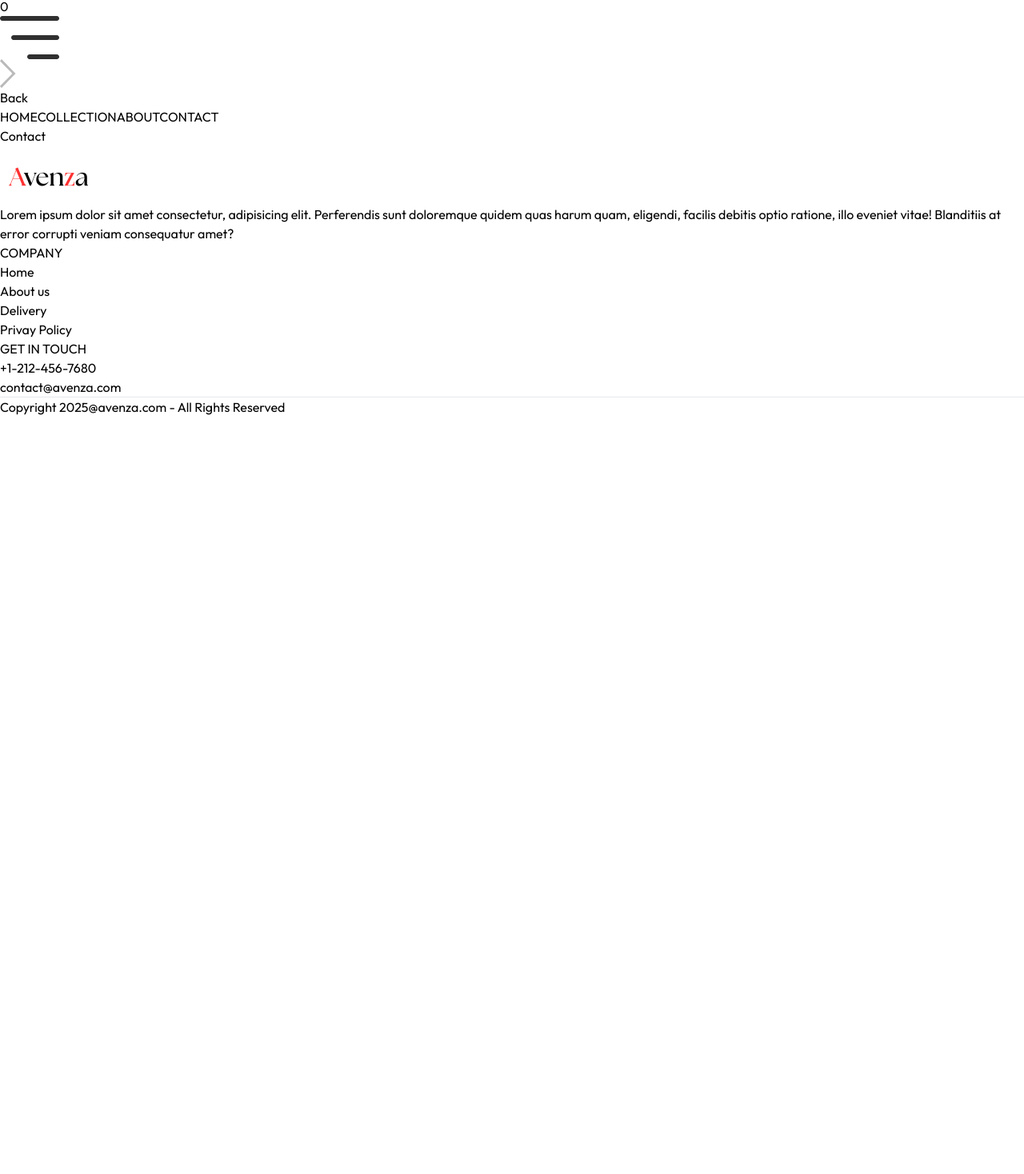
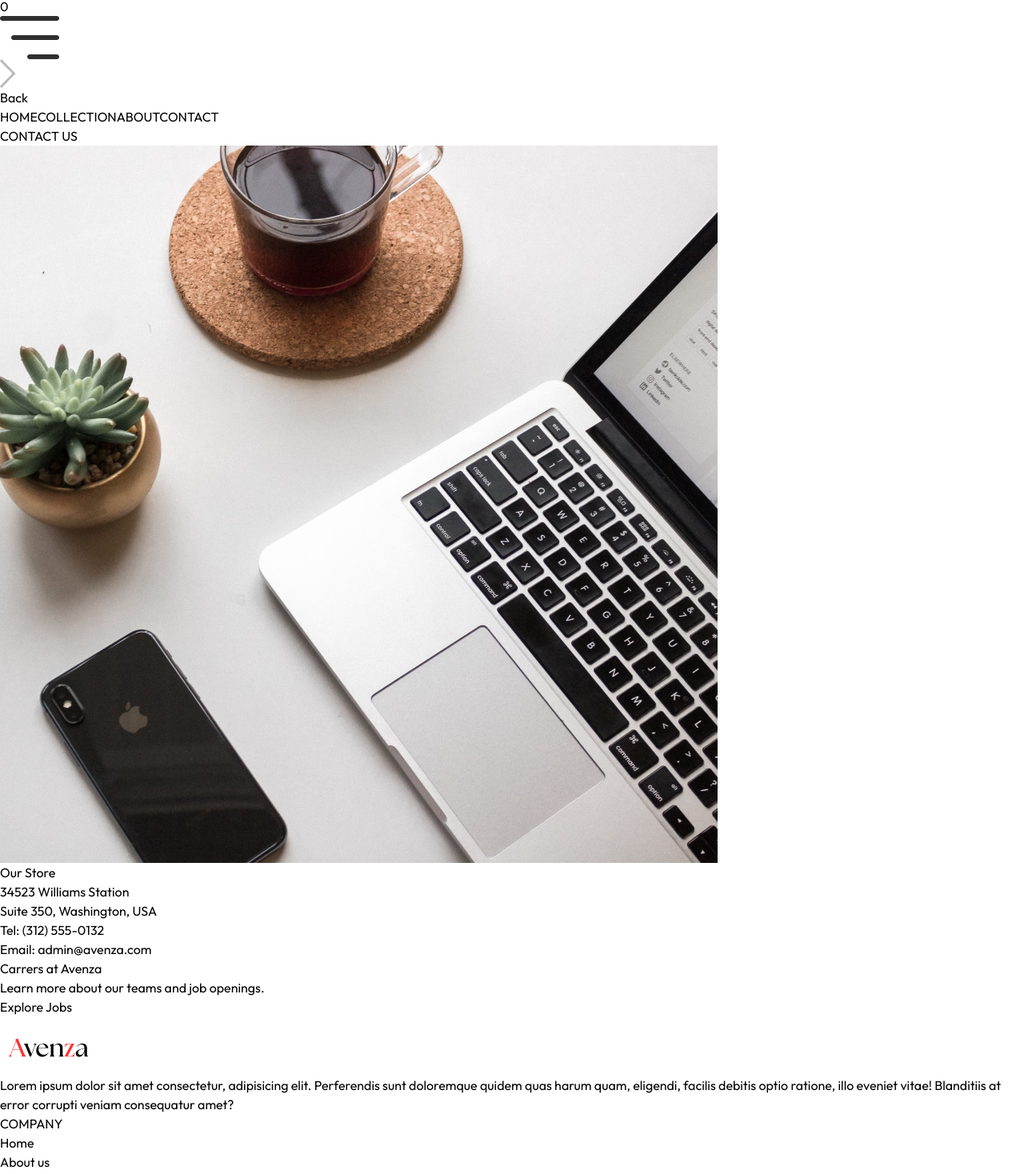
Before and after one commit to amiksha125/ecommerce-app, a React (Vite) app in the folder frontend/: page /contact in a window 1280 px wide. Shown: the part 367-1835 px from the top of the page at 80% size. Before the commit the page ends 888 px from the top, so only its background shows below. Built offline with nearby package versions, Linux system fonts and the light colour scheme; a web font is replaced by a local one.

Commit message:
start with contact page by adding image and contact information

```diff
--- a/frontend/src/pages/Contact.jsx
+++ b/frontend/src/pages/Contact.jsx
@@ -1,8 +1,25 @@
 import React from 'react'
+import Title from '../components/Title'
+import { assets } from '../assets/assets'
 
 const Contact = () => {
   return (
-    <div>Contact</div>
+    <div>
+      <div className='text-center text-2xl pt-10 border-t'>
+        <Title text1={'CONTACT'} text2={'US'} />
+      </div>
+      <div className='my-10 flex flex-col justify-center md:flex-row gap-10 mb-28'>
+        <img className = 'w-ful max-w-[480px]'src= {assets.contact_img} alt="" />
+        <div className='flex flex-col justify-center items-start gap-6'>
+          <p className='font-semibold text-xl text-gray-600'>Our Store</p>
+          <p className='text-gray-500'>34523 Williams Station <br />Suite 350, Washington, USA</p>
+          <p className='text-gray-500'>Tel: (312) 555-0132 <br />Email: admin@avenza.com</p>
+          <p className='font-semibold text-xl text-gray-600'>Carrers at Avenza</p>
+          <p className='text-gray-500'>Learn more about our teams and job openings.</p>
+          <button className='border border-black px-8 py-4 text-sm hover:bg-black hover:text-white transition-all duration-500'>Explore Jobs</button>
+        </div>
+      </div>
+    </div>
   )
 }
 
```
